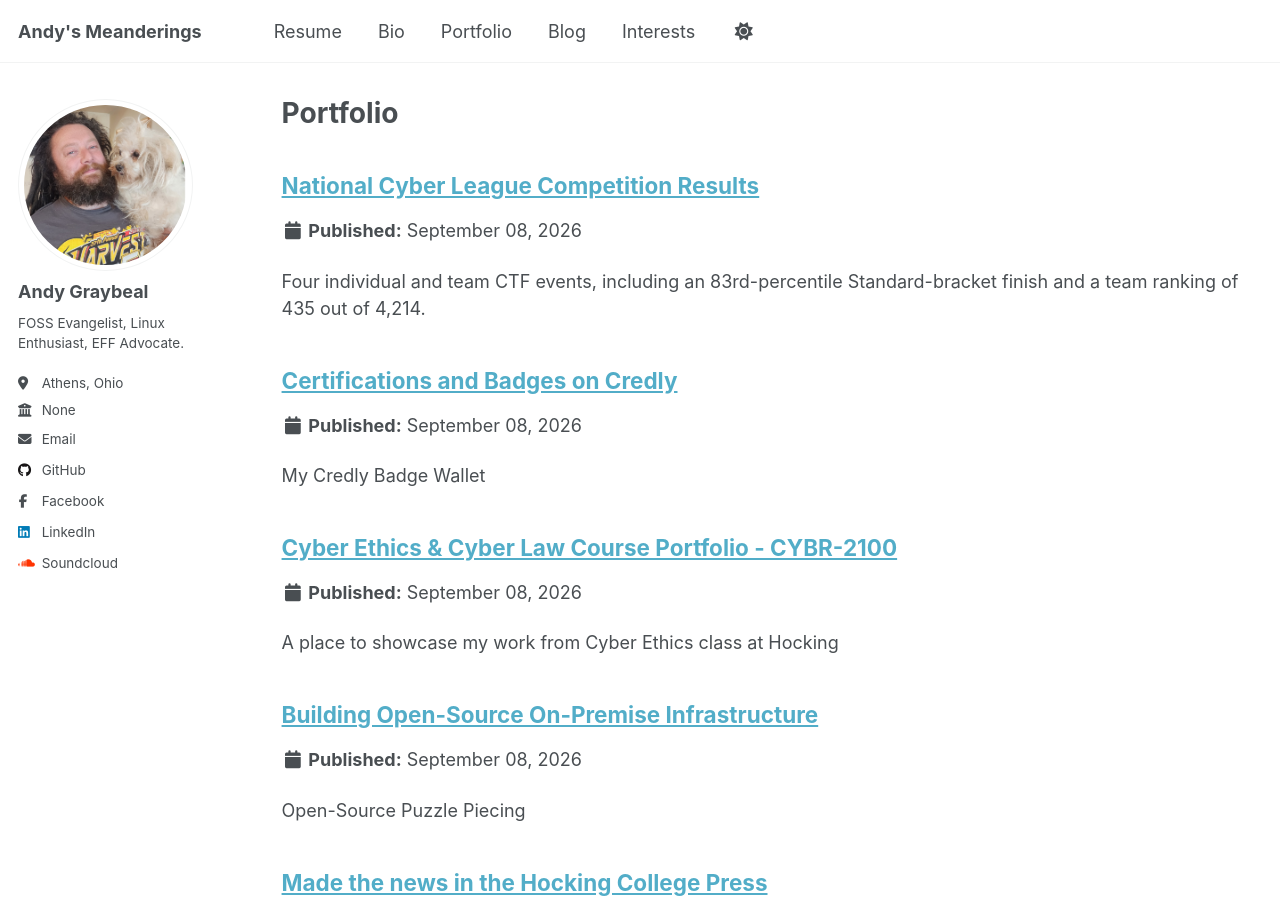
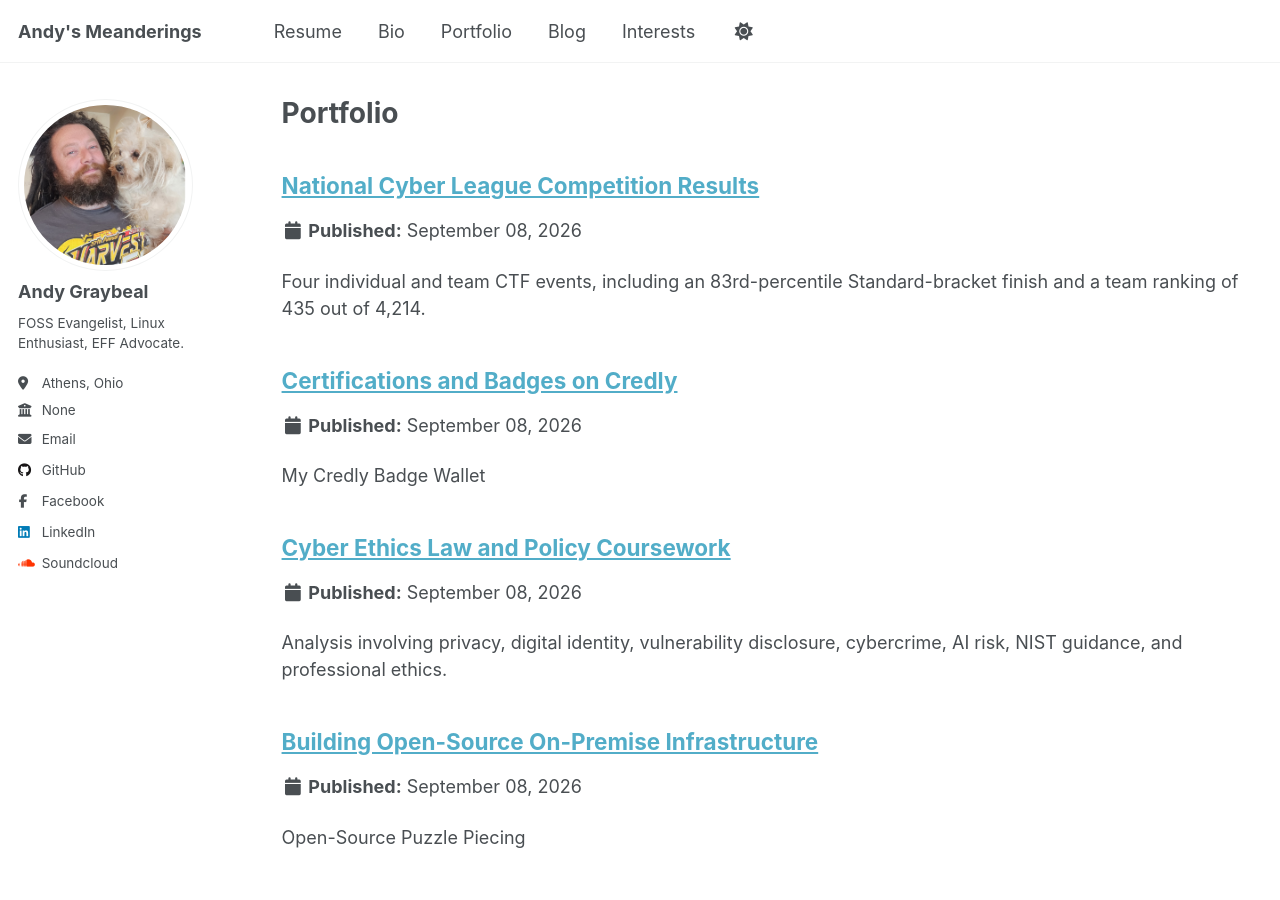
Before and after one commit to andy-graybeal/andy-graybeal.github.io, a Jekyll site: the page built from _pages/portfolio.md, in a window 1280 px wide and 900 px high. Built offline with Jekyll 4.4.1, drawn with Linux system fonts in a browser that asks for light colours; a script that is not in the unit is left out.

Commit message:
Revise title and excerpt for CYBR-2100 portfolio
Updated the title and excerpt for the CYBR-2100 portfolio.

```diff
--- a/_portfolio/cybr-2100.md
+++ b/_portfolio/cybr-2100.md
@@ -1,6 +1,6 @@
 ---
-title: "Cyber Ethics & Cyber Law Course Portfolio - CYBR-2100"
-excerpt: "A place to showcase my work from Cyber Ethics class at Hocking"
+title: "Cyber Ethics Law and Policy Coursework"
+excerpt: "Analysis involving privacy, digital identity, vulnerability disclosure, cybercrime, AI risk, NIST guidance, and professional ethics."
 collection: portfolio
 ---
 
```
